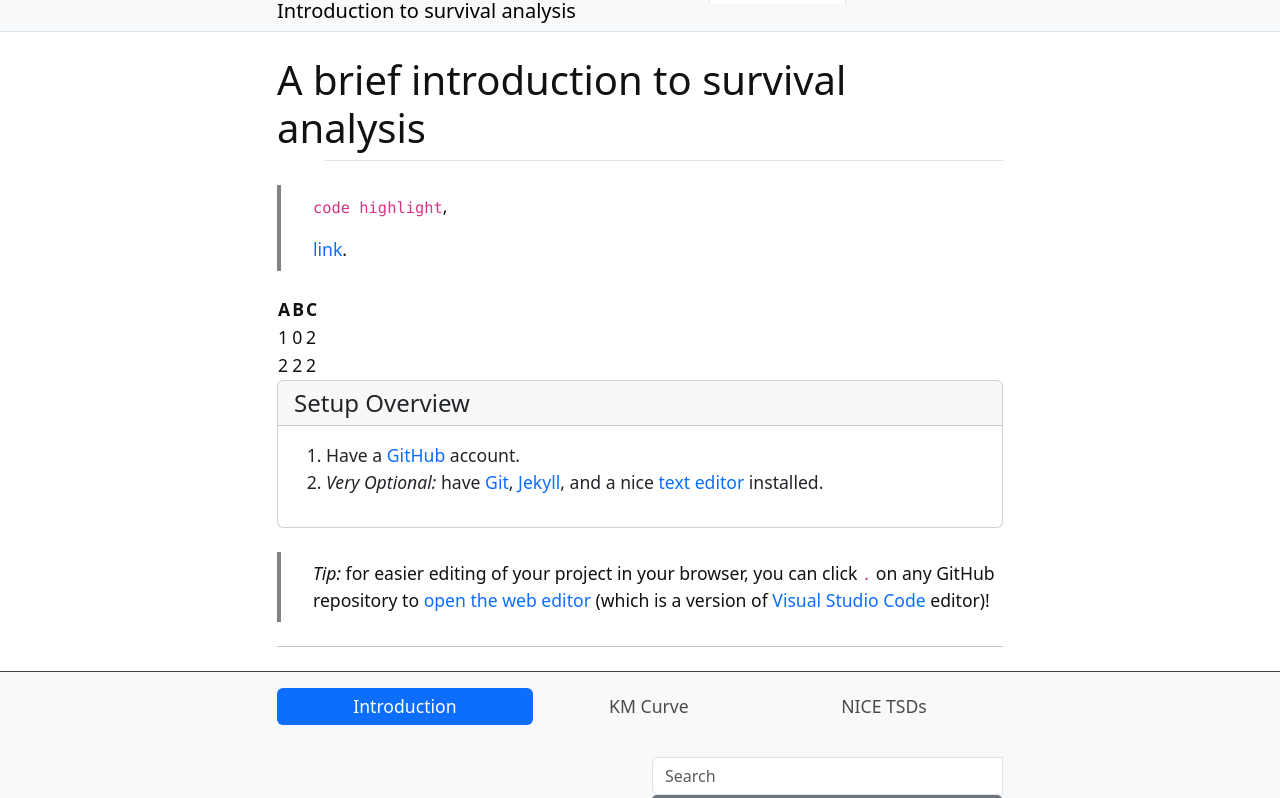
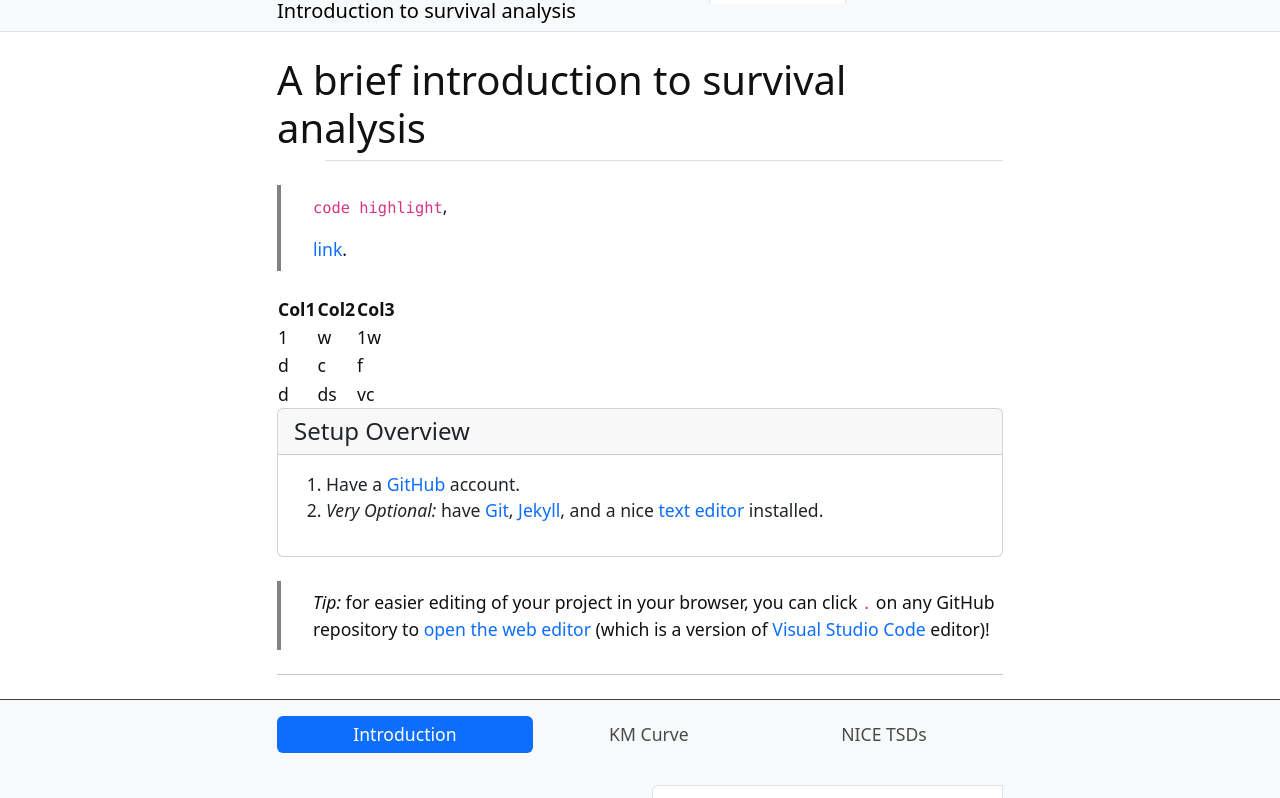
Before and after one commit to rexaamiri/cbeh, a Jekyll site: the page built from content/0-prep.md, in a window 1280 px wide, cut to the strip 121-919 px from the top of the page. Built offline with Jekyll 4.4.1, drawn with Linux system fonts in a browser that asks for light colours.

Commit message:
Update 0-prep.md

```diff
--- a/content/0-prep.md
+++ b/content/0-prep.md
@@ -7,10 +7,12 @@ nav: Introduction
 >
 > [link](https://github.com/join).
 
-| **A** | **B** | **C** |
-|-------|-------|-------|
-|     1 |     0 |     2 |
-|     2 |     2 |     2 |
+
+| Col1 | Col2 | Col3 |
+|------|------|------|
+| 1    | w    | 1w   |
+| d    | c    | f    |
+| d    | ds   | vc   |
 
 
 {% capture text %}
```
